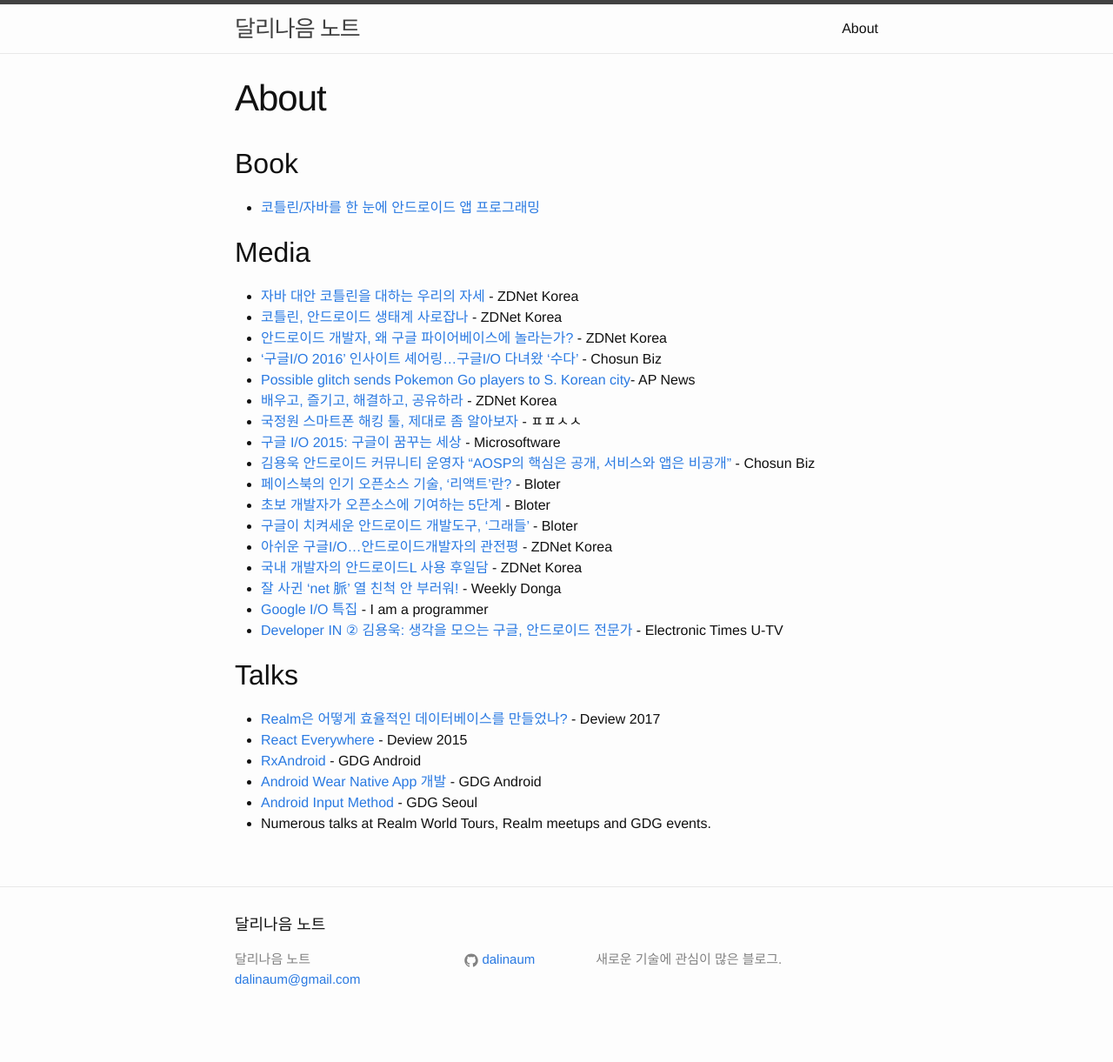
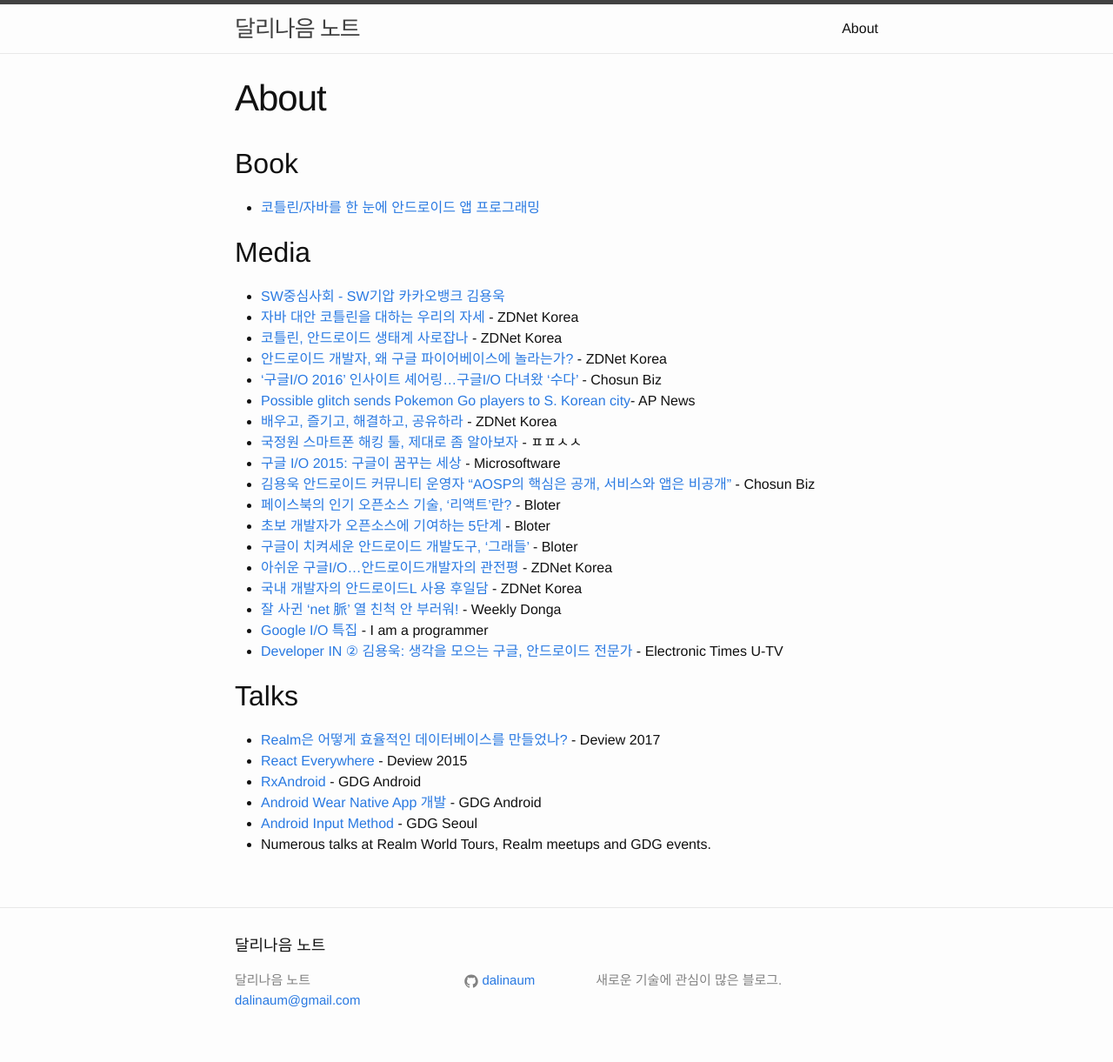
Before and after one commit to dalinaum/dalinaum.github.io, a Jekyll site: the page built from about/index.md, in a window 1280 px wide. Shown: the whole page at 87% size. Built offline with Jekyll 4.4.1, drawn with Linux system fonts in a browser that asks for light colours; before the commit the page ends 1197 px from its top, so only the background shows below that.

Commit message:
SW 중심사회 인터뷰 추가.

```diff
--- a/about/index.md
+++ b/about/index.md
@@ -10,6 +10,7 @@
 
 ## Media
 
+* [SW중심사회 - SW기압 카카오뱅크 김용욱](https://www.youtube.com/watch?v=Ej56lolvfhE)
 * [자바 대안 코틀린을 대하는 우리의 자세](http://www.zdnet.co.kr/news/news_view.asp?artice_id=20170614100135) - ZDNet Korea
 * [코틀린, 안드로이드 생태계 사로잡나](http://www.zdnet.co.kr/news/news_view.asp?artice_id=20170614095146) - ZDNet Korea
 * [안드로이드 개발자, 왜 구글 파이어베이스에 놀라는가?](http://www.zdnet.co.kr/news/news_view.asp?artice_id=20160526171640) - ZDNet Korea
```
